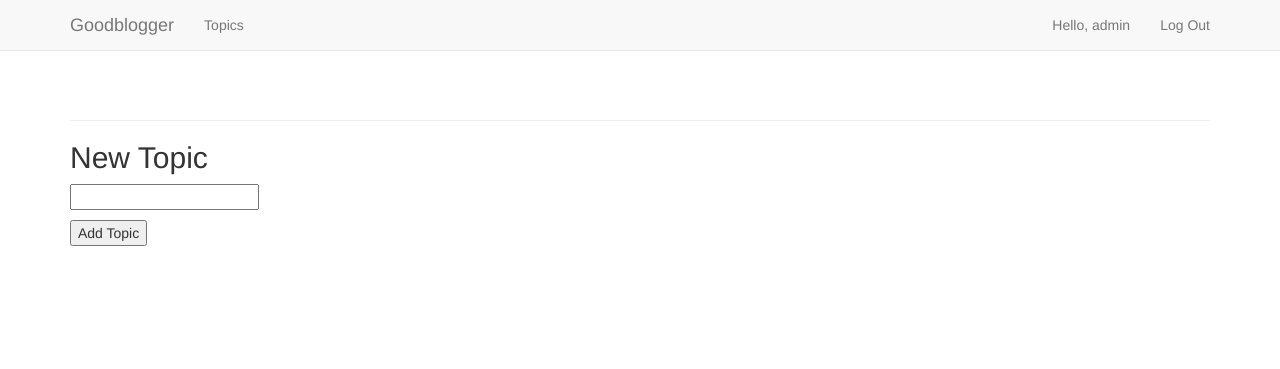
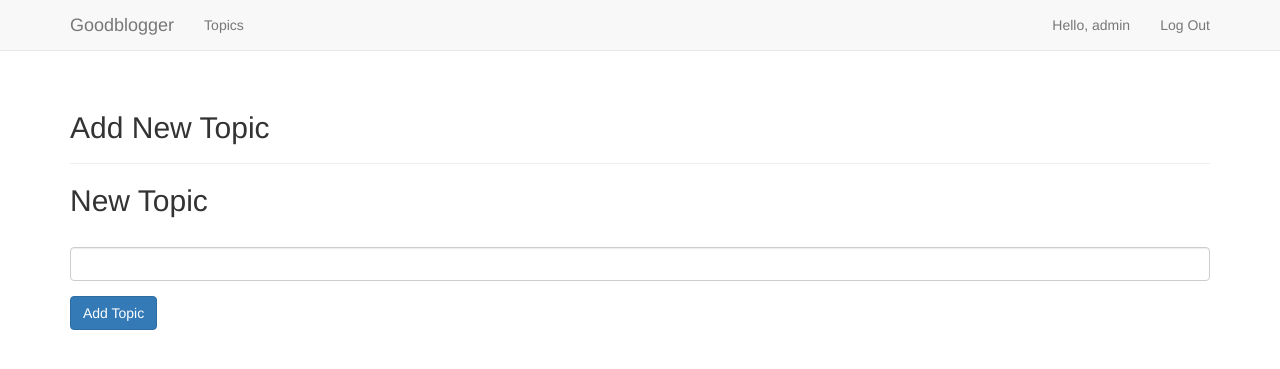
Before and after one commit to MkNiz/goodblog, a Django app: page /new_topic/ in a window 1280 px wide. Shown: the top 369 px of the page. Run offline with Django 3.2, Linux system fonts and the light colour scheme; a user stored in the database is signed in; some libraries are stand-ins or nearby versions.

Commit message:
Styled new topic page

```diff
--- a/goodblogger/templates/goodblogger/new_topic.html
+++ b/goodblogger/templates/goodblogger/new_topic.html
@@ -1,10 +1,18 @@
 {% extends 'goodblogger/base.html' %}
+{% load bootstrap3 %}
+
+{% block header %}
+  <h2>Add New Topic</h2>
+{% endblock header %}
 
 {% block content %}
   <h2>New Topic</h2>
-  <form action="{% url 'blog:new_topic' %}" method='post'>
+  <form action="{% url 'blog:new_topic' %}" method='post' class='form'>
     {% csrf_token %}
-    {{ form.as_p }}
-    <button name="submit">Add Topic</button>
+    {% bootstrap_form form %}
+
+    {% buttons %}
+      <button name="submit" class="btn btn-primary">Add Topic</button>
+    {% endbuttons %}
   </form>
 {% endblock content %}
```
Also changed, not shown: db.sqlite3.
